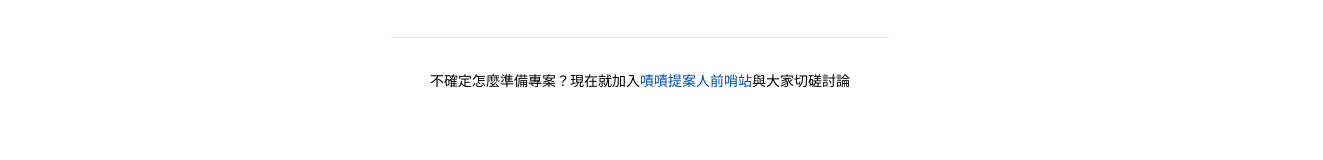
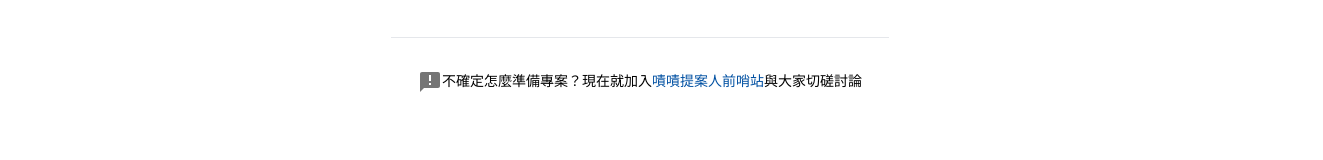
Before and after one commit to hryjosn/dream-digger, a Next.js app: page /proposal in a window 1280 px wide. Shown: the part 524-684 px from the top of the page, 1323 px wide, since content can reach past the window. Built offline with nearby package versions, Linux system fonts and the light colour scheme.

Commit message:
Use material-UI and build Proposal type

```diff
--- a/package.json
+++ b/package.json
@@ -9,6 +9,10 @@
     "lint": "next lint"
   },
   "dependencies": {
+    "@emotion/react": "^11.10.5",
+    "@emotion/styled": "^11.10.5",
+    "@mui/icons-material": "^5.10.9",
+    "@mui/material": "^5.10.11",
     "@reduxjs/toolkit": "^1.8.6",
     "@types/react-redux": "^7.1.24",
     "mobx": "^6.6.2",
--- a/src/containers/Proposal/Proposal.tsx
+++ b/src/containers/Proposal/Proposal.tsx
@@ -1,10 +1,11 @@
 import React from 'react';
 import Header from '../../components/Header/Header';
 import About from '../../components/About/About';
+import AnnouncementIcon from '@mui/icons-material/Announcement';
 
 const Proposal = () => {
   return (
-    <div className='flex flex-col h-[108vh] items-center overflow-y-auto'>
+    <div className='flex flex-col h-[108vh] items-center'>
         <Header/>
         <div className='w-full flex flex-col justify-center items-center mb-[4rem] border-b '>
             <h2 className='text-[1.5rem] font-bold mt-[2rem] mb-[2rem]'>選擇題案類別</h2>
@@ -54,6 +55,7 @@ const Proposal = () => {
                 <div className='w-full flex justify-center items-center mt-[4.5rem] mb-[7rem]'>
                     <div className='flex justify-center w-[498px] border-t pl-[1rem] pr-[1rem] pt-[2rem]'>
                         <p>
+                            <AnnouncementIcon color="action"/>
                             不確定怎麼準備專案？現在就加入
                             <a className='text-[#0050a2] cursor-pointer'>嘖嘖提案人前哨站</a>
                             與大家切磋討論
--- /dev/null
+++ b/src/containers/Proposal/ProposalType/CrownFunding/CrownFunding.tsx
@@ -0,0 +1,11 @@
+import React from 'react'
+
+const CrownFunding = () => {
+  return (
+    <div>
+
+    </div>
+  )
+}
+
+export default CrownFunding;
--- /dev/null
+++ b/src/containers/Proposal/ProposalType/CrownFunding/index.ts
@@ -0,0 +1 @@
+export { default } from './CrownFunding';
```
Also changed, not shown: 1 other file (tests, documents, lock files or other folders).
